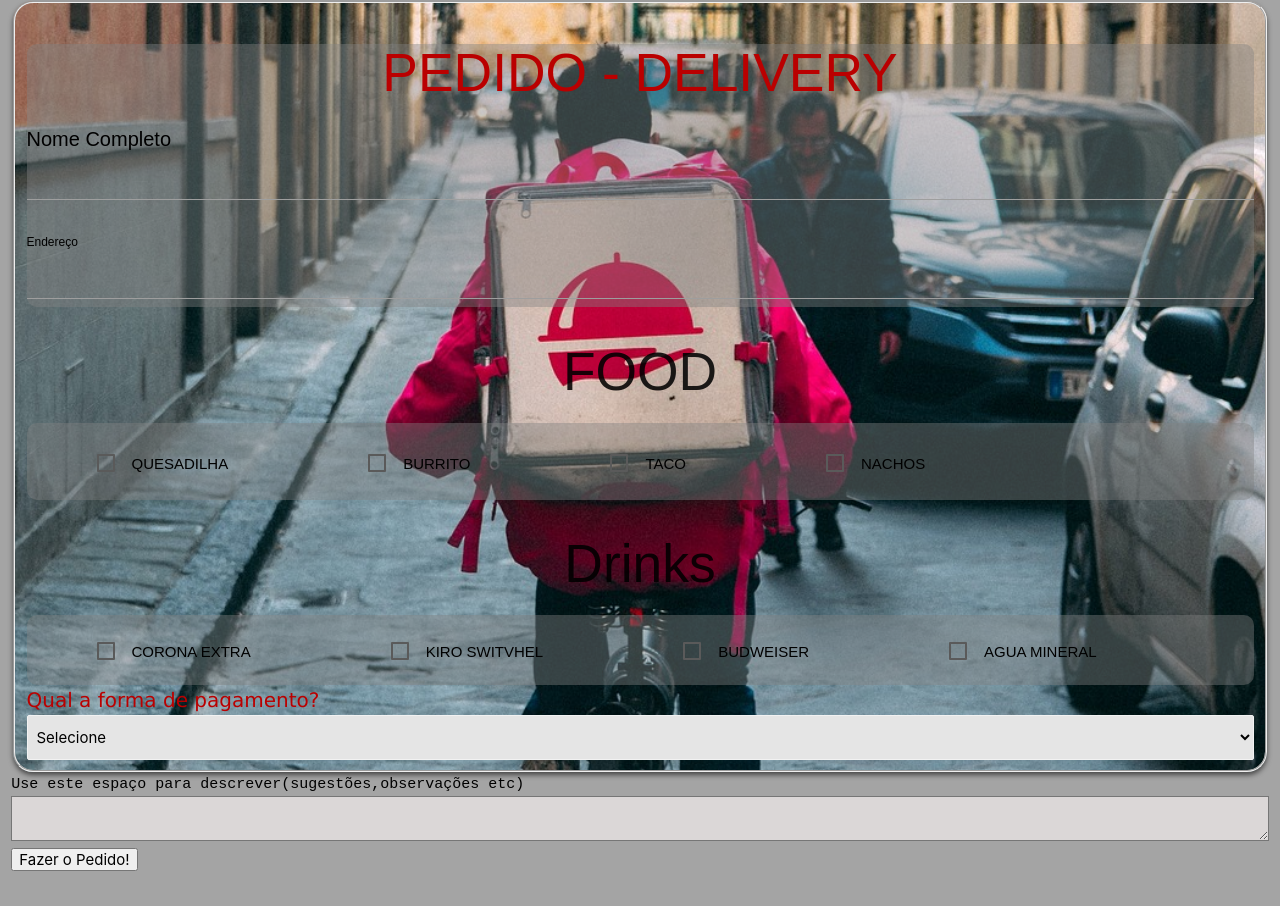
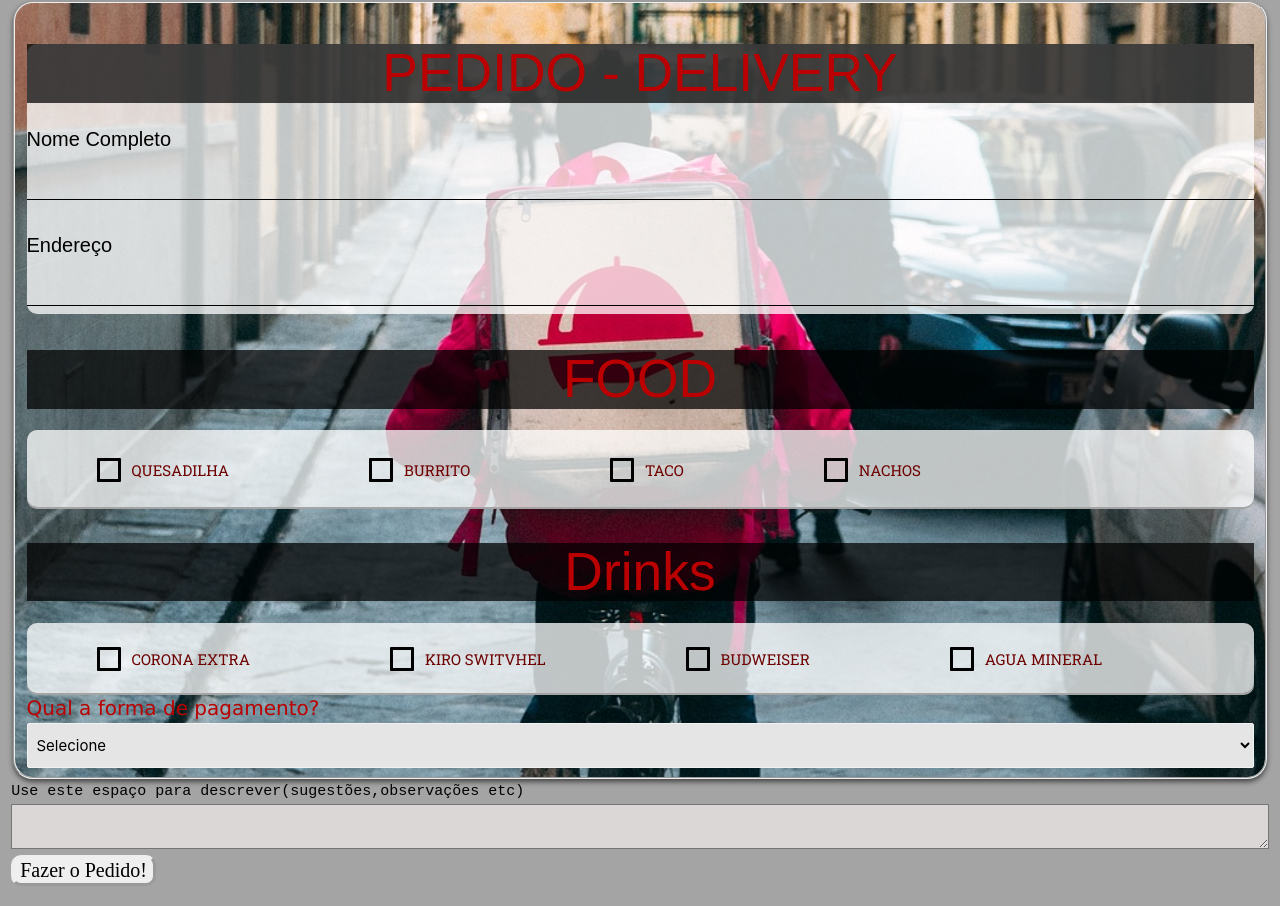
Before and after one commit to Vtlira/mexifood-site, a plain HTML site: page index.html in a window 1280 px wide. Shown: the part 1473-2379 px from the top of the page. Drawn offline with nearby package versions, Linux system fonts and the light colour scheme; a web font is replaced by a local one.

Commit message:
atualização estilos

```diff
--- a/estilo.css
+++ b/estilo.css
@@ -45,6 +45,7 @@ body{
     position: relative;
     top: 6px;
     color: black;
+    font-family: 'Roboto';
 }
 
 
@@ -134,7 +135,8 @@ h1{
     display: flex;
     flex-wrap: wrap;
     border-radius: 10px;
-    background-color: rgba(128, 128, 128, 0.418)
+    background-color: #ffffffbf;
+    BOX-SHADOW: 0px 2px var(--primarylight);
 
 
 
@@ -145,12 +147,43 @@ h1{
     color: #000000;
 }
 
+.checkfood p label span{  /*checkbox comida*/
+    color: rgb(110, 0, 0);
+    font-family: 'Roboto Slab', serif;
+
+}
+.checkfood p label span::before{  /*checkbox comida*/
+
+    box-sizing: initial;
+     border: 2px solid #921212;
+
+}
+
+.checkfood p label span:not(.lever):before{
+
+    content: '';
+    position: absolute;
+    top: 0;
+    left: 0;
+    width: 18px;
+    height: 18px;
+    z-index: 0;
+    border: 3px solid #000000;
+    border-radius: 1px;
+    margin-top: 0px;
+    -webkit-transition: .2s;
+    transition: .2s;
+
+}
+
+
 .checkdrink{
     font-size: 20px;
     display: flex;
     flex-wrap: wrap;
     border-radius: 10px;
-    background-color: rgba(128, 128, 128, 0.418)
+    background-color: #ffffffbf;
+    BOX-SHADOW: 0px 2px var(--primarylight);
 }
 
 .checkdrink p label{
@@ -159,8 +192,43 @@ h1{
 
 }
 
+.checkdrink p label span{  /*checkbox comida*/
+    color: rgb(110, 0, 0);
+    font-family: 'Roboto Slab', serif;
+
+}
+.checkdrink p label span::before{  /*checkbox comida*/
+
+    box-sizing: initial;
+     border: 2px solid #921212;
+
+}
+
+.checkdrink p label span:not(.lever):before{
+
+    content: '';
+    position: absolute;
+    top: 0;
+    left: 0;
+    width: 18px;
+    height: 18px;
+    z-index: 0;
+    border: 3px solid #000000;
+    border-radius: 1px;
+    margin-top: 0px;
+    -webkit-transition: .2s;
+    transition: .2s;
+
+}
+
+
+
 h2{
     text-align: center;
+    color: #ba0000;
+    background-color:#000000b8 ;
+    margin: auto;
+
 
 }
 
@@ -176,13 +244,34 @@ fieldset{
 #cadastro{
 
     border-radius: 10px;
-    background-color: rgba(128, 128, 128, 0.418);
+    background-color: #ffffffbf;
 
 }
+
+#cadastro label{
+    font-size: 20px;
+}
+
+#cadastro input[type=text]:not(.browser-default){
+    border-bottom: 1px solid #000000;
+}
+
+#botao{
+
+        border: outset;
+        border-radius: 10px;
+        font-size: 20px;
+        font-family: 'Playfair Display', serif;
+
+}
+
 
 @media screen and (min-height: 1000px){
     fieldset{
         background-size: 200%;
+     }
+     .cardapiodrink img, .cardapiofood img{
+         width: 110px;
      }
 }
 
@@ -244,7 +333,7 @@ fieldset{
 
       @media screen and (max-width: 340px){
           #topo a{
-            margin: 8px;
+            margin: 0PX;
           }
           .carddescricao p{
             margin-top: 70px;
```
